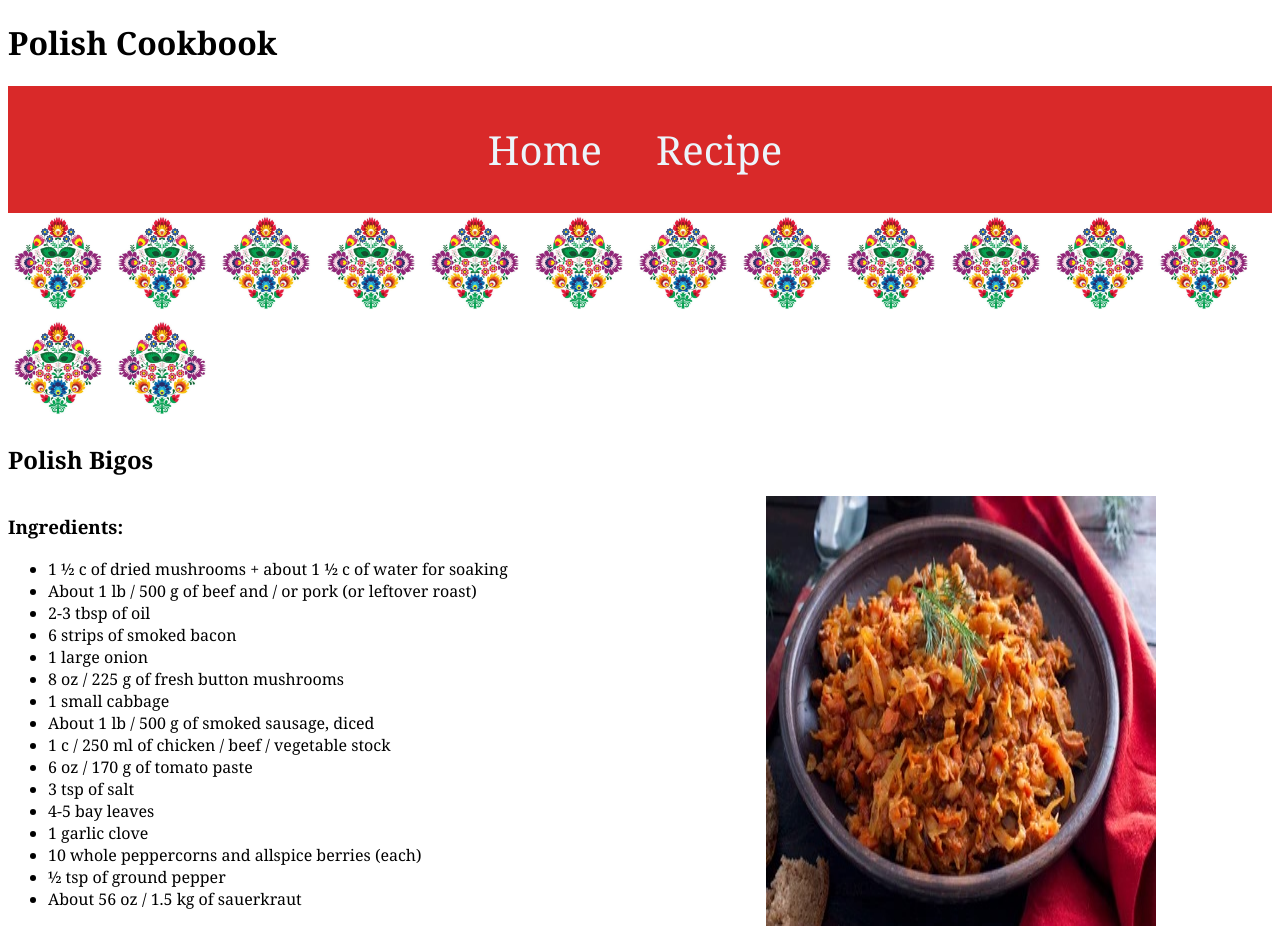
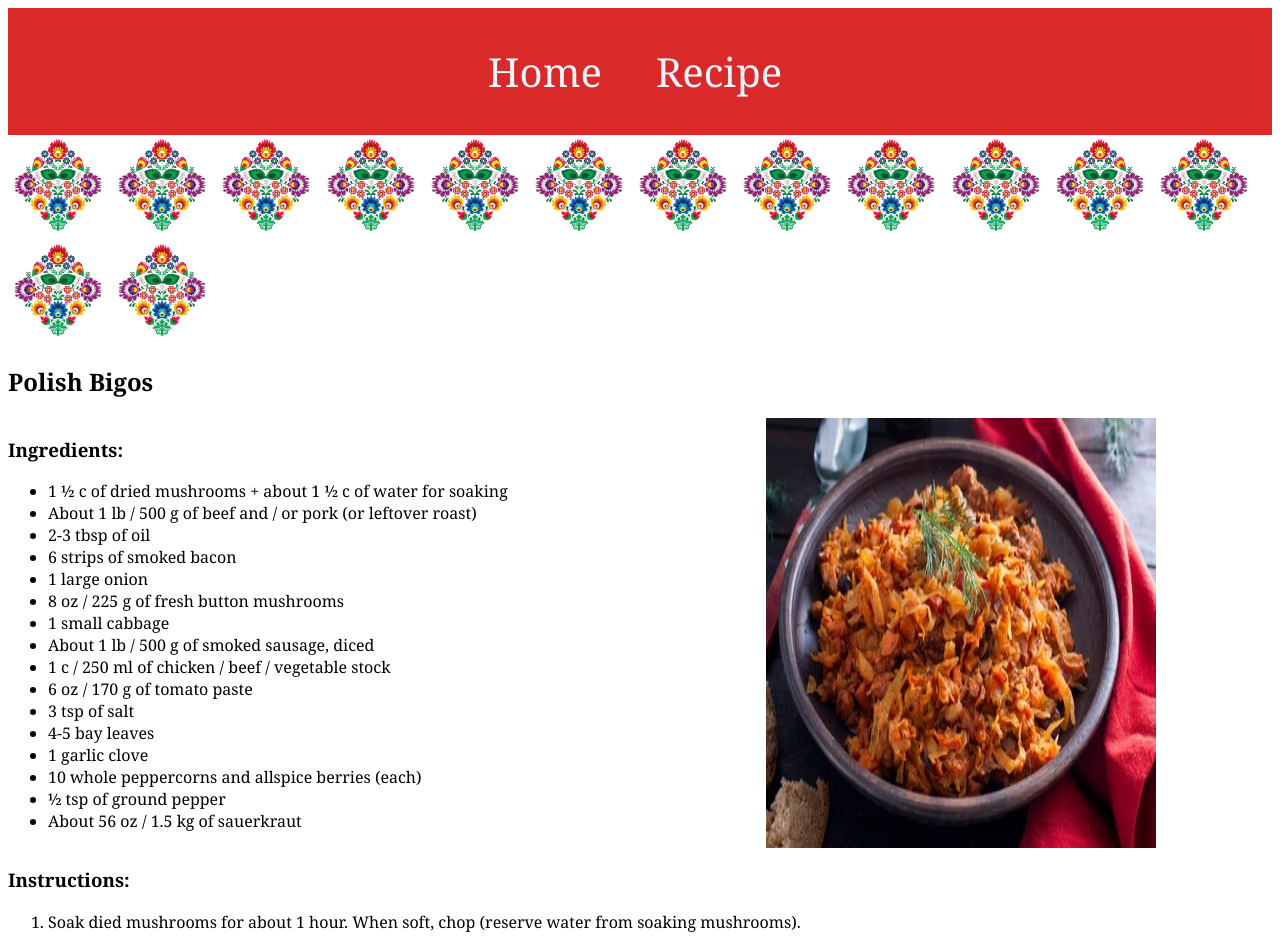
Before and after one commit to kasiacoleman/cookbook, a plain HTML site: page recipe.html in a window 1280 px wide. Shown: the top 936 px of the page. Drawn offline with Linux system fonts and the light colour scheme.

Commit message:
Add files via upload

```diff
--- a/recipe.html
+++ b/recipe.html
@@ -28,7 +28,7 @@
     <!-- End Google Tag Manager (noscript) -->
 
     <header>
-      <h1>Polish Cookbook</h1>
+
     </header>
     <nav>
       <ul>
```
